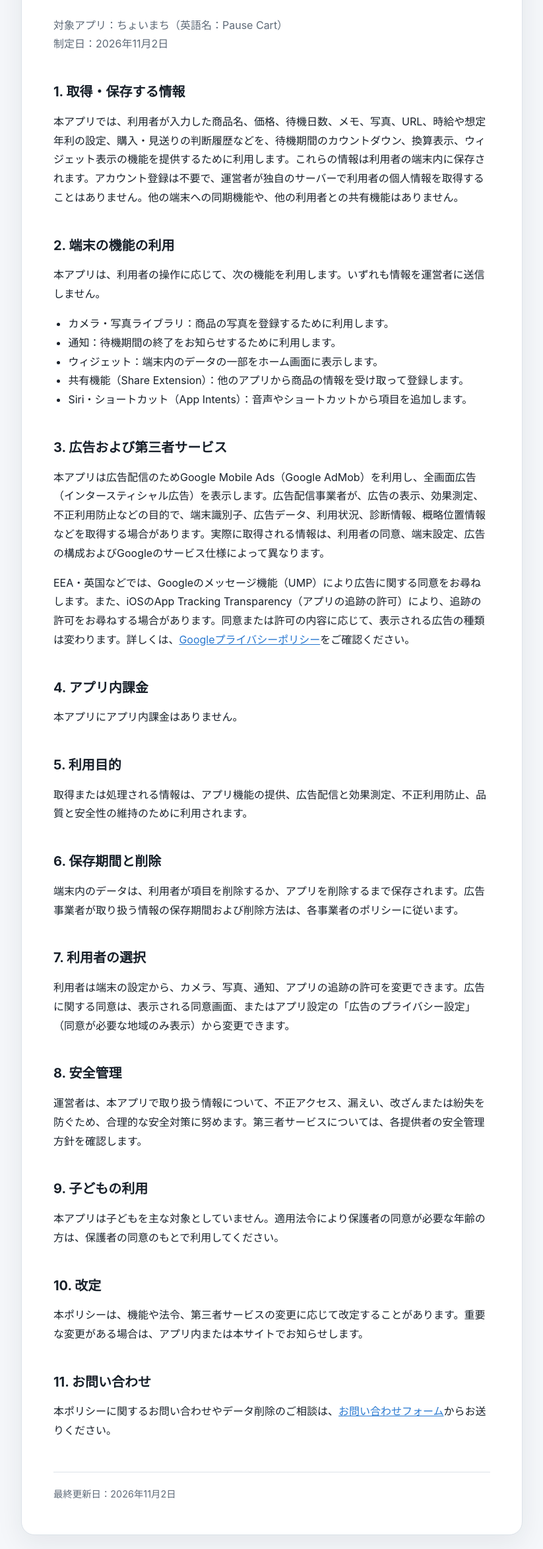
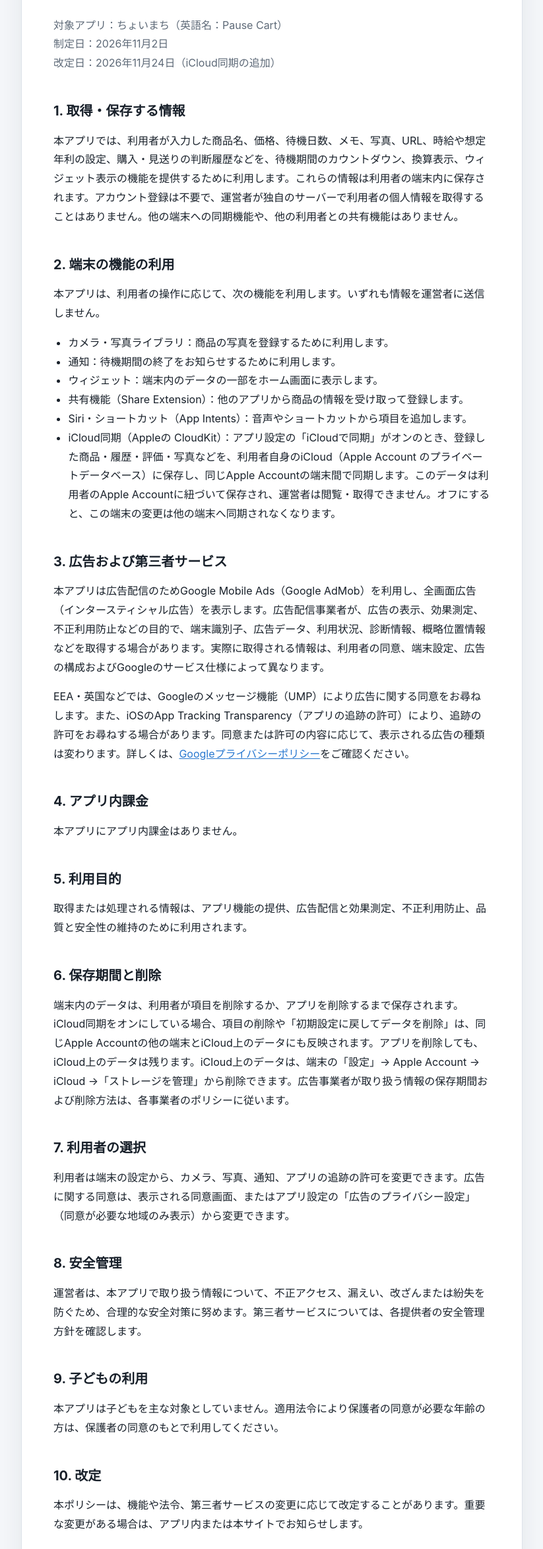
Before and after one commit to tailored4uapp-hue/app-support, a plain HTML site: page apps/pause-cart/privacy/index.html in a window 1280 px wide. Shown: the part 213-2560 px from the top of the page at 66% size, without its empty margins (228-1051 px from the left). Drawn offline with Linux system fonts and the light colour scheme.

Commit message:
ちょいまち: iCloud同期の追加に合わせてプライバシーポリシーを更新
Co-Authored-By: Claude Sonnet 5.5 <noreply@anthropic.com>

```diff
--- a/apps/pause-cart/privacy/index.html
+++ b/apps/pause-cart/privacy/index.html
@@ -11,7 +11,7 @@
   <main>
     <nav><a href="../">ちょいまち サポートへ</a><a href="../en/privacy/" hreflang="en" lang="en" style="float:right" aria-label="Switch language to English">🌐 English</a></nav>
     <h1>プライバシーポリシー</h1>
-    <p class="meta">対象アプリ：ちょいまち（英語名：Pause Cart）<br>制定日：2026年11月2日</p>
+    <p class="meta">対象アプリ：ちょいまち（英語名：Pause Cart）<br>制定日：2026年11月2日<br>改定日：2026年11月24日（iCloud同期の追加）</p>
 
     <h2>1. 取得・保存する情報</h2>
     <p>本アプリでは、利用者が入力した商品名、価格、待機日数、メモ、写真、URL、時給や想定年利の設定、購入・見送りの判断履歴などを、待機期間のカウントダウン、換算表示、ウィジェット表示の機能を提供するために利用します。これらの情報は利用者の端末内に保存されます。アカウント登録は不要で、運営者が独自のサーバーで利用者の個人情報を取得することはありません。他の端末への同期機能や、他の利用者との共有機能はありません。</p>
@@ -24,6 +24,7 @@
       <li>ウィジェット：端末内のデータの一部をホーム画面に表示します。</li>
       <li>共有機能（Share Extension）：他のアプリから商品の情報を受け取って登録します。</li>
       <li>Siri・ショートカット（App Intents）：音声やショートカットから項目を追加します。</li>
+      <li>iCloud同期（Appleの CloudKit）：アプリ設定の「iCloudで同期」がオンのとき、登録した商品・履歴・評価・写真などを、利用者自身のiCloud（Apple Account のプライベートデータベース）に保存し、同じApple Accountの端末間で同期します。このデータは利用者のApple Accountに紐づいて保存され、運営者は閲覧・取得できません。オフにすると、この端末の変更は他の端末へ同期されなくなります。</li>
     </ul>
 
     <h2>3. 広告および第三者サービス</h2>
@@ -37,7 +38,7 @@
     <p>取得または処理される情報は、アプリ機能の提供、広告配信と効果測定、不正利用防止、品質と安全性の維持のために利用されます。</p>
 
     <h2>6. 保存期間と削除</h2>
-    <p>端末内のデータは、利用者が項目を削除するか、アプリを削除するまで保存されます。広告事業者が取り扱う情報の保存期間および削除方法は、各事業者のポリシーに従います。</p>
+    <p>端末内のデータは、利用者が項目を削除するか、アプリを削除するまで保存されます。iCloud同期をオンにしている場合、項目の削除や「初期設定に戻してデータを削除」は、同じApple Accountの他の端末とiCloud上のデータにも反映されます。アプリを削除しても、iCloud上のデータは残ります。iCloud上のデータは、端末の「設定」→ Apple Account → iCloud →「ストレージを管理」から削除できます。広告事業者が取り扱う情報の保存期間および削除方法は、各事業者のポリシーに従います。</p>
 
     <h2>7. 利用者の選択</h2>
     <p>利用者は端末の設定から、カメラ、写真、通知、アプリの追跡の許可を変更できます。広告に関する同意は、表示される同意画面、またはアプリ設定の「広告のプライバシー設定」（同意が必要な地域のみ表示）から変更できます。</p>
@@ -54,7 +55,7 @@
     <h2>11. お問い合わせ</h2>
     <p>本ポリシーに関するお問い合わせやデータ削除のご相談は、<a href="https://docs.google.com/forms/d/e/1FAIpQLSf3_wKOBoWrV59WtWBZT0kJecy7OKFGqa4CIWZah11GOuXWzg/viewform?usp=dialog" target="_blank" rel="noopener noreferrer">お問い合わせフォーム</a>からお送りください。</p>
 
-    <footer>最終更新日：2026年11月2日</footer>
+    <footer>最終更新日：2026年11月24日</footer>
   </main>
 </body>
 </html>
```
Also changed, not shown: apps/pause-cart/en/privacy/index.html (+4 -3 lines).
